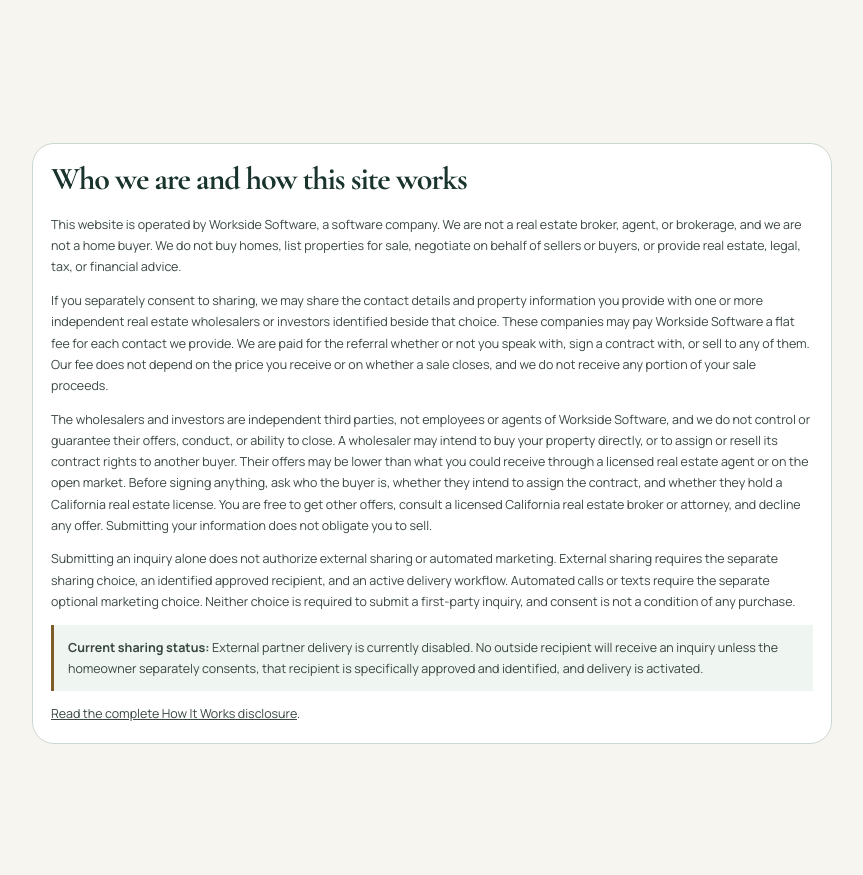
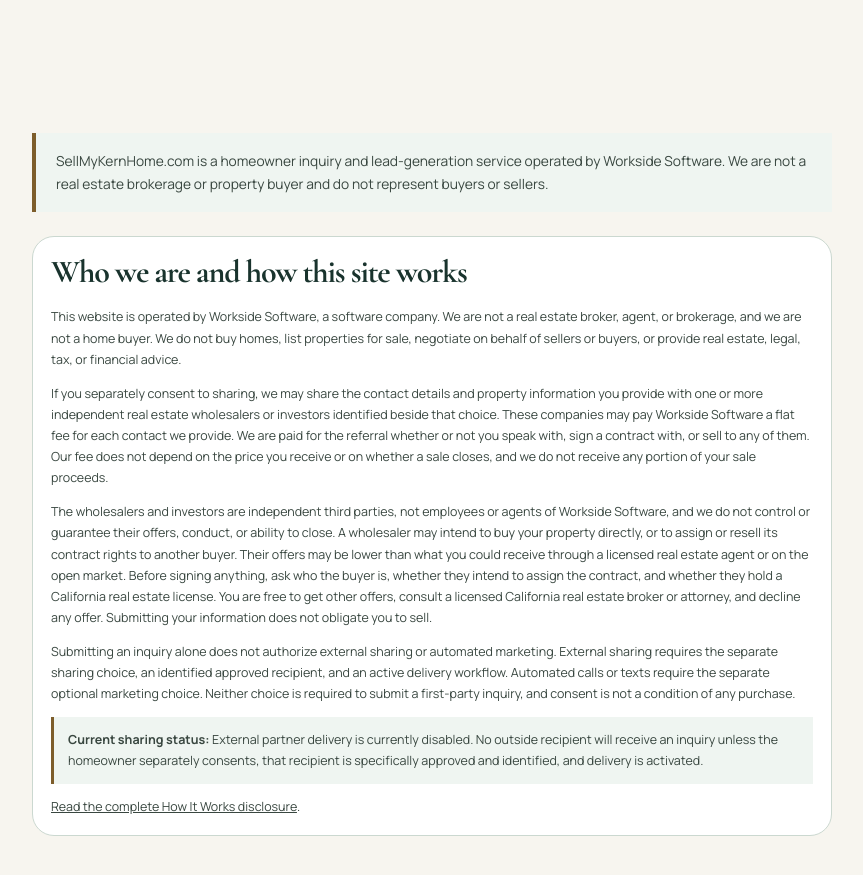
Before and after one commit to suntan-superman/SellMyKernHome, a Next.js app: page /tools/home-sale-net-proceeds-calculator in a window 1280 px wide. Shown: the part 4800-5675 px from the top of the page, without its empty margins (208-1071 px from the left). Built offline with nearby package versions, Linux system fonts and the light colour scheme; no server answers.

Commit message:
Clarify calculator operator disclosure

```diff
--- a/app/tools/home-sale-net-proceeds-calculator/page.js
+++ b/app/tools/home-sale-net-proceeds-calculator/page.js
@@ -4,7 +4,7 @@ import LeadGenerationDisclosure from "@/components/LeadGenerationDisclosure";
 import NetProceedsCalculator from "@/components/NetProceedsCalculator";
 import PageHero from "@/components/PageHero";
 import RelatedResources from "@/components/RelatedResources";
-import { SITE_NAME, absoluteUrl, buildPageMetadata } from "@/lib/site";
+import { OPERATOR_DISCLOSURE, SITE_NAME, absoluteUrl, buildPageMetadata } from "@/lib/site";
 
 const path = "/tools/home-sale-net-proceeds-calculator";
 const title = "Home Sale Net Proceeds Calculator | Bakersfield CA";
@@ -34,7 +34,7 @@ export default function NetProceedsCalculatorPage() {
     <div className="content-shell"><NetProceedsCalculator /></div>
     <section className="prose-section"><div className="prose-narrow"><h2>What each input means</h2><h3>Selling expenses</h3><p>Costs associated with a sale may include negotiable real-estate commissions, closing services, credits, and other transaction expenses. The applicable items and amounts depend on the agreement.</p><h3>Repair budget</h3><p>The estimated cost of work completed before marketing or closing. Consider independent estimates and the possibility that project scope may change.</p><h3>Carrying costs</h3><p>Expenses incurred while owning the property before closing, such as utilities, insurance, taxes, maintenance, financing, or security. Include only costs relevant to your comparison.</p><h3>Mortgage and lien payoff</h3><p>Amounts that may need to be paid from sale proceeds. Applying the same payoff to both scenarios lowers both estimated cash results equally, so it does not by itself change which scenario is higher.</p></div></section>
     <section className="prose-section calculator-faq"><div className="prose-narrow"><h2>Calculator FAQ</h2><h3>Does the higher sale price always produce more proceeds?</h3><p>No. Repair costs, selling expenses, carrying costs, credits, and payoffs can reduce the amount remaining after a sale. Compare the itemized estimates and complete written terms.</p><h3>Are the default percentages customary or recommended?</h3><p>No. They are hypothetical examples only. Enter assumptions that reflect the written estimates and options you are evaluating. Selling expenses and real-estate commissions are negotiable.</p><h3>Does Sell My Kern Home receive my calculator entries?</h3><p>No. The calculator runs in your browser and does not automatically collect, save, transmit, or associate the values with you. If you separately choose to submit the existing property inquiry form, only the information you enter into that form is submitted under its displayed consent choices.</p><h3>Is this an appraisal or offer?</h3><p>No. It is an educational comparison tool, not an appraisal, valuation, purchase offer, guarantee, or professional advice.</p><p>For additional context, read <Link href="/insights/sell-as-is-or-repair-bakersfield">Sell As-Is or Make Repairs? A Bakersfield Homeowner&apos;s Guide</Link>.</p></div></section>
-    <section className="prose-section"><div className="prose-narrow"><LeadGenerationDisclosure compact /></div></section>
+    <section className="prose-section"><div className="prose-narrow"><p className="article-disclaimer">{OPERATOR_DISCLOSURE}</p><LeadGenerationDisclosure compact /></div></section>
     <RelatedResources links={[["/insights/sell-as-is-or-repair-bakersfield", "Compare selling as-is with making repairs"], ["/sell-house-as-is-bakersfield", "Selling a Bakersfield house as-is"], ["/sell-your-house-bakersfield", "Compare Bakersfield home-selling options"], ["/contact", "Start a private property inquiry"]]} />
   </main>;
 }
```
Also changed, not shown: 1 other file (tests, documents, lock files or other folders).
